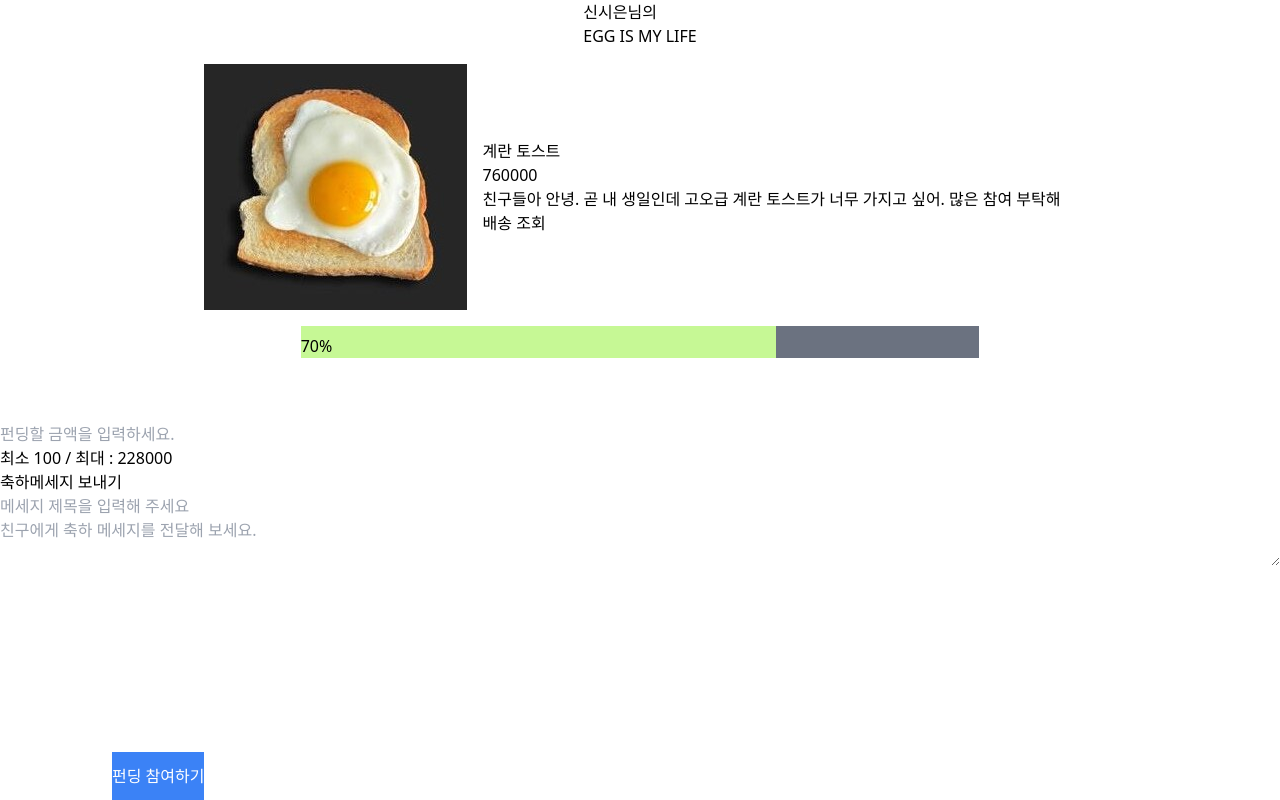
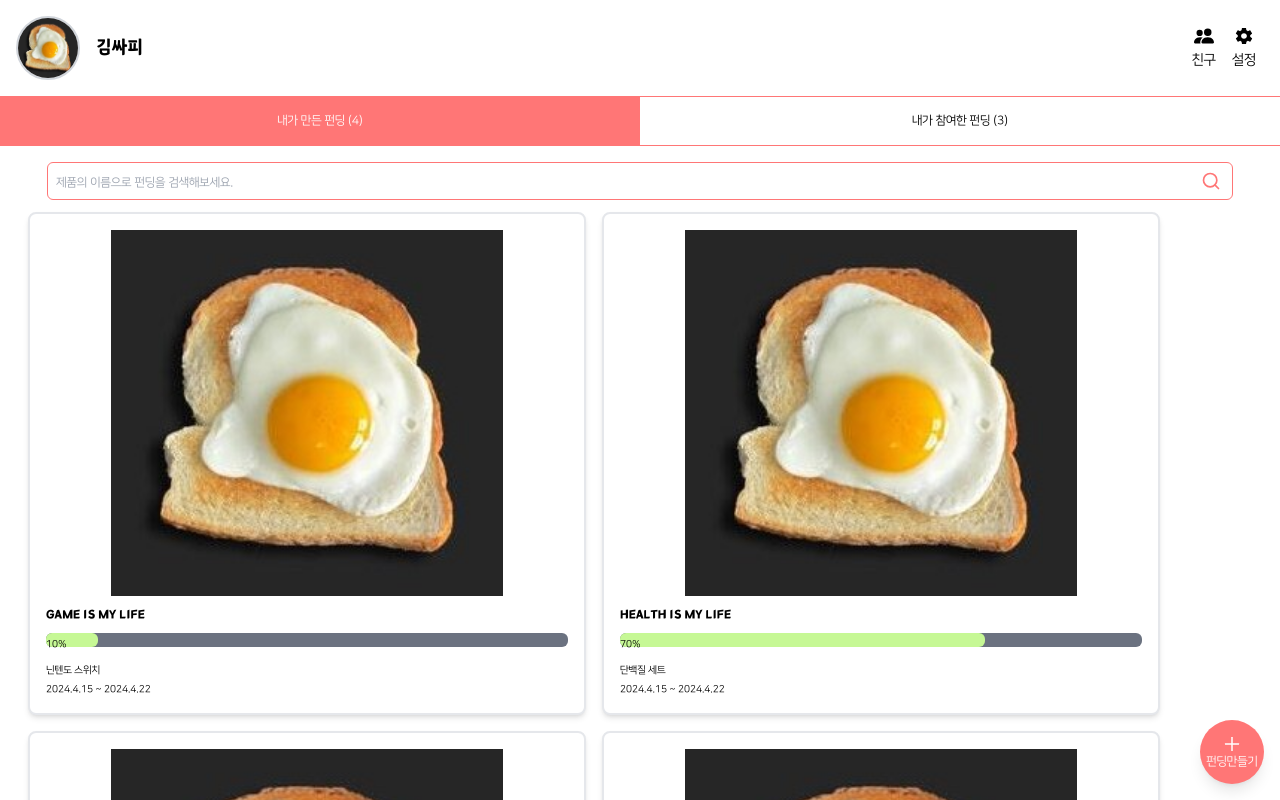
Before and after one commit to sun-mart-egg/funding-gift, a React (Vite) app in the folder FE/: page / in a window 1280 px wide. Shown: the top 800 px of the page. Built offline with nearby package versions, Linux system fonts and the light colour scheme.

Commit message:
[FE][Design] #S10P22D201-155 #done 마이펀딩 페이지 디자인 완료

```diff
--- a/FE/src/App.jsx
+++ b/FE/src/App.jsx
@@ -14,13 +14,13 @@ import FriendFundingDetail from "./components/Funding/pages/FriendFundingDetail.
 import ParticipatePage from "./components/Funding/pages/ParticipatePage.jsx";
 import Paypage from "./components/Funding/pages/Paypage.jsx";
 
-
 function App() {
   return (
     <>
       <BrowserRouter>
         <Routes>
-          <Route path="/" element={<ParticipatePage />} />
+          <Route path="/" element={<MyFunding />} />
+          <Route path="/make-funding-main" element={<MakeFundingMain />} />
           <Route path="/pay" element={<Paypage />} />
           <Route path="/product" element={<Product />} />
           <Route path="/product/:productId" element={<ProductDetail />} />
--- a/FE/src/components/Funding/component/Card.jsx
+++ b/FE/src/components/Funding/component/Card.jsx
@@ -1,18 +1,22 @@
-function Card({title, name, date, progress}) {
-    return (
-        <div className="bg-white rounded-lg shadow-md p-4 m-2 w-2/5 border-2">
-            <div className="product_img_div"><img src="" alt="" /></div>
-            <h5 className="product_title">{title}</h5>
-            <p>{progress}%</p>
-            <p className="product_des">{name}</p>
-            <div className="product_mon">{date}</div>
-            {
-                progress ===100
-                ? <p>finished</p>
-                : <p></p>
-            }
-        </div>
-    );
+import ProgressBar from "./ProgressBar";
+function Card({ title, name, date, progress }) {
+  return (
+    <div className="m-2 w-[45%] rounded-lg border-2 bg-white p-4 shadow-md">
+      <div className="product_img_div flex justify-center pb-2">
+        <img
+          src="src\components\Funding\assets\egg3.jpg"
+          alt=""
+          className="size-3/4"
+        />
+      </div>
+      <p className="product_title font-cusFont1 text-[14px]">{title}</p>
+      <ProgressBar progress={progress} />
+      <div className="pt-2">
+        <p className="product_des pb-1 text-[10px]">{name}</p>
+        <div className="product_mon  text-[10px]">{date}</div>
+      </div>
+    </div>
+  );
 }
 
-export default Card
+export default Card;
--- a/FE/src/components/Funding/component/CardList.jsx
+++ b/FE/src/components/Funding/component/CardList.jsx
@@ -1,13 +1,19 @@
 import Card from "../component/Card";
 
-function CardList({data}){
-    return (
-        <div className="flex flex-wrap justify-center">
-            {data.map((data, index) => (
-                <Card key = {index} title = {data.title} name = {data.name} date = {data.date} progress={data.progress}/>
-            ))}
-        </div>
-    )
+function CardList({ data }) {
+  return (
+    <div className="m-1 flex flex-wrap justify-start">
+      {data.map((data, index) => (
+        <Card
+          key={index}
+          title={data.title}
+          name={data.name}
+          date={data.date}
+          progress={data.progress}
+        />
+      ))}
+    </div>
+  );
 }
 
-export default CardList
+export default CardList;
--- a/FE/src/components/Funding/component/ProgressBar.jsx
+++ b/FE/src/components/Funding/component/ProgressBar.jsx
@@ -1,12 +1,21 @@
 function ProgressBar({ progress }) {
-    return (
-        <div className="container flex flex-col items-center justify-center w-full relative">
-            <div className="progressBar bg-gray-500 w-3/4 h-8 flex items-center justify-center relative">
-                <div className="progressBar-fill bg-cusColor6 absolute inset-0" style={{ width: `${progress}%` }}></div>
-                <div className="progress-label mt-2 absolute inset-0 flex items-center justify-start">{progress}%</div>
-            </div>
+  return (
+    <div className="container relative my-2 flex w-full flex-col items-center justify-center">
+      <div className="progressBar relative flex h-[14px] w-full items-center justify-center rounded-md bg-gray-500">
+        <div
+          className={
+            progress === 100
+              ? `progressBar-fill absolute inset-0 h-[14px] rounded-md bg-cusColor4`
+              : `progressBar-fill absolute inset-0 h-[14px] rounded-md bg-cusColor6`
+          }
+          style={{ width: `${progress}%` }}
+        ></div>
+        <div className=" progress-label absolute inset-0 mt-2 flex items-center justify-start text-[10px]">
+          {progress}%
         </div>
-    );
+      </div>
+    </div>
+  );
 }
 
 export default ProgressBar;
--- a/FE/src/components/Funding/pages/MyFunding.jsx
+++ b/FE/src/components/Funding/pages/MyFunding.jsx
@@ -2,116 +2,149 @@ import { BsPeopleFill } from "react-icons/bs";
 import { IoMdSettings } from "react-icons/io";
 import SearchBar from "../../UI/SearchBar";
 import CardList from "../component/CardList";
-import { useState } from 'react'
-
-
+import { useState } from "react";
+import { AiOutlinePlus } from "react-icons/ai";
+import { useNavigate } from "react-router-dom";
 
 function MyFunding() {
+  const navigate = useNavigate();
   const [buttonSelected, setButtonSelected] = useState(true);
 
   const handleClickButton = () => {
     setButtonSelected(!buttonSelected);
-    }
+  };
 
+  const handleCreateFundingClick = () => {
+    navigate("/make-funding-main");
+  };
 
-    return(
-        <div>
-            <div id = "profileSection" className="m-2 flex justify-between">
-                <div id = "leftSection" className="flex space-x-4">
-                    <img src="src\components\Funding\assets\egg3.jpg" alt="프로필" className="w-10 h-10" />
-                    <p>김싸피</p>
+  return (
+    <div className="font-cusFont3">
+      <div id="profileSection" className="m-2 flex justify-between p-2">
+        <div id="leftSection" className="flex items-center space-x-4">
+          <img
+            src="src\components\Funding\assets\egg3.jpg"
+            alt="프로필"
+            className="h-16 w-16 rounded-full border-2 border-gray-300"
+          />
+          <p className="font-cusFont5 text-xl">김싸피</p>
         </div>
-                <div id = "rightSection" className="flex space-x-0">
-                    <div id = "friendButton" >
-                        <BsPeopleFill />
-                        <p>친구</p>
+
+        <div id="rightSection" className="flex items-center space-x-0">
+          <div
+            id="friendButton"
+            className="flex flex-col items-center space-y-1 p-2"
+          >
+            <BsPeopleFill size="20" />
+            <p className="text-sm">친구</p>
           </div>
-                    <div id = "settingButton">
-                        <IoMdSettings />
-                        <p>설정</p>
+          <div
+            id="settingButton"
+            className="flex flex-col items-center space-y-1 p-2"
+          >
+            <IoMdSettings size="20" />
+            <p className="text-sm">설정</p>
           </div>
         </div>
-
       </div>
-            <div id = "buttonSection" className="flex justify-between  ">
-                <button onClick = {handleClickButton} name = "myFunding"   className={buttonSelected ? `w-3/6 p-4 bg-cusColor3 `: `w-3/6 p-4 border-b-2 border-cusColor3` } >내가 만든 펀딩</button>
-                <button onClick = {handleClickButton} name = "friendsFunding"  className={ !buttonSelected ? `w-3/6 p-4 bg-cusColor3 `: `w-3/6 p-4 border-b-2 border-cusColor3` }>내가 참여한 펀딩</button>
+      <div id="buttonSection" className="flex justify-between  ">
+        <button
+          onClick={handleClickButton}
+          name="myFunding"
+          className={
+            buttonSelected
+              ? ` w-3/6 bg-cusColor3 p-4 text-xs text-white `
+              : `w-3/6 border-b border-t border-cusColor3 p-4 text-xs`
+          }
+        >
+          내가 만든 펀딩 ({data.length})
+        </button>
+        <button
+          onClick={handleClickButton}
+          name="friendsFunding"
+          className={
+            !buttonSelected
+              ? `w-3/6 bg-cusColor3 p-4 text-xs text-white `
+              : `w-3/6 border-b border-t border-cusColor3 p-4 text-xs`
+          }
+        >
+          내가 참여한 펀딩 ({data2.length})
+        </button>
       </div>
 
-            <div id = "mainSection">
-                <div id = "searchSection" className="p-4">
-                    <SearchBar/>
-                </div>``
-                <div id="cardSection" className="p-4">
-                {
-                    buttonSelected ? <CardList data = {data}/> : <CardList data = {data2}/>
-                }
+      <div id="mainSection" className=" flex-center w-full flex-col p-4">
+        <SearchBar />
 
+        {buttonSelected ? <CardList data={data} /> : <CardList data={data2} />}
       </div>
-            </div>
+      <button
+        onClick={handleCreateFundingClick}
+        className="hover:bg-cusColor3-dark fixed bottom-4 right-4 flex h-16 w-16 flex-col items-center justify-center rounded-full bg-cusColor3 text-white shadow-lg"
+      >
+        <AiOutlinePlus size="20" />
+        <p className="text-xs">펀딩만들기</p>
+      </button>
     </div>
   );
 }
 
-
 let data = [
   {
-        id : 0,
-        title : "GAME IS MY LIFE",
-        name : "닌텐도 스위치",
-        date : "2024.4.15 ~ 2024.4.22",
-        progress : 10
+    id: 0,
+    title: "GAME IS MY LIFE",
+    name: "닌텐도 스위치",
+    date: "2024.4.15 ~ 2024.4.22",
+    progress: 10,
   },
 
   {
-        id : 1,
-        title : "HEALTH IS MY LIFE",
-        name : "단백질 세트",
-        date : "2024.4.15 ~ 2024.4.22",
-        progress : 70
+    id: 1,
+    title: "HEALTH IS MY LIFE",
+    name: "단백질 세트",
+    date: "2024.4.15 ~ 2024.4.22",
+    progress: 70,
   },
 
   {
-        id : 2,
-        title : "MUSIC IS MY LIFE",
-        name : "에어팟 맥스",
-        date : "2024.4.15 ~ 2024.4.22",
-         progress : 100
+    id: 2,
+    title: "MUSIC IS MY LIFE",
+    name: "에어팟 맥스",
+    date: "2024.4.15 ~ 2024.4.22",
+    progress: 100,
   },
   {
-        id : 3,
-        title : "FOOD IS MY LIFE",
-        name : "고오급 케이크",
-        date : "2024.4.15 ~ 2024.4.22",
-        progress : 20
-    }
-  ]
+    id: 3,
+    title: "FOOD IS MY LIFE",
+    name: "고오급 케이크",
+    date: "2024.4.15 ~ 2024.4.22",
+    progress: 20,
+  },
+];
 
 let data2 = [
   {
-        id : 0,
-        title : "GAME IS MY LIFE",
-        name : "닌텐도 스위치",
-        date : "2024.4.15 ~ 2024.4.22",
-        progress : 10
+    id: 0,
+    title: "GAME IS MY LIFE",
+    name: "닌텐도 스위치",
+    date: "2024.4.15 ~ 2024.4.22",
+    progress: 10,
   },
 
   {
-        id : 1,
-        title : "HEALTH IS MY LIFE",
-        name : "단백질 세트",
-        date : "2024.4.15 ~ 2024.4.22",
-        progress : 70
+    id: 1,
+    title: "HEALTH IS MY LIFE",
+    name: "단백질 세트",
+    date: "2024.4.15 ~ 2024.4.22",
+    progress: 70,
   },
 
   {
-        id : 2,
-        title : "MUSIC IS MY LIFE",
-        name : "에어팟 맥스",
-        date : "2024.4.15 ~ 2024.4.22",
-         progress : 40
+    id: 2,
+    title: "MUSIC IS MY LIFE",
+    name: "에어팟 맥스",
+    date: "2024.4.15 ~ 2024.4.22",
+    progress: 40,
   },
+];
 
-  ]
-
-export default MyFunding
+export default MyFunding;
--- a/FE/src/components/UI/SearchBar.jsx
+++ b/FE/src/components/UI/SearchBar.jsx
@@ -1,13 +1,21 @@
-function SearchBar({ })  {
+import { FiSearch } from "react-icons/fi";
+
+function SearchBar({}) {
   return (
-        <form className="search border-solid ">
+    <div className="search relative mx-auto flex max-w-[95%] items-center">
       <input
         type="text"
         name="searchText"
-          className="block w-full rounded-md border-2 py-1.5 pl-7 pr-20 text-gray-900 ring-1 ring-inset ring-cusColor3 placeholder:text-gray-400 focus:ring-2 focus:ring-inset focus:ring-indigo-600 sm:text-sm sm:leading-6"
-          placeholder="제품을 검색해보세요."
+        className="w-full rounded-md border border-cusColor3 py-1.5 pl-2 pr-10 text-gray-900 placeholder:text-xs placeholder:text-gray-400 focus:border-transparent focus:ring-2 focus:ring-cusColor3"
+        placeholder="제품의 이름으로 펀딩을 검색해보세요."
       />
-        </form>
+      <button
+        type="submit"
+        className="absolute inset-y-0 right-0 flex items-center px-3 text-cusColor3"
+      >
+        <FiSearch size={20} />
+      </button>
+    </div>
   );
 }
-export default SearchBar
+export default SearchBar;
```
Lines whose indentation alone changed are shown as unchanged.
